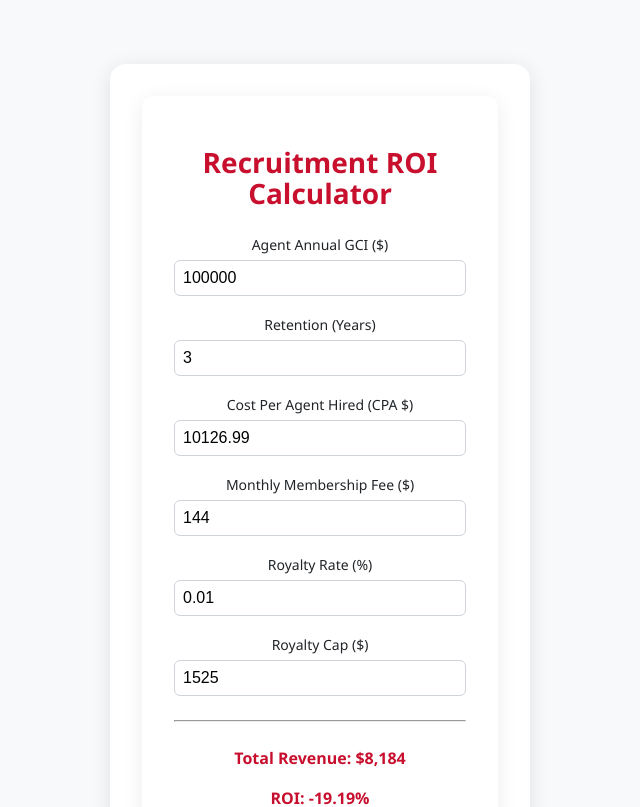
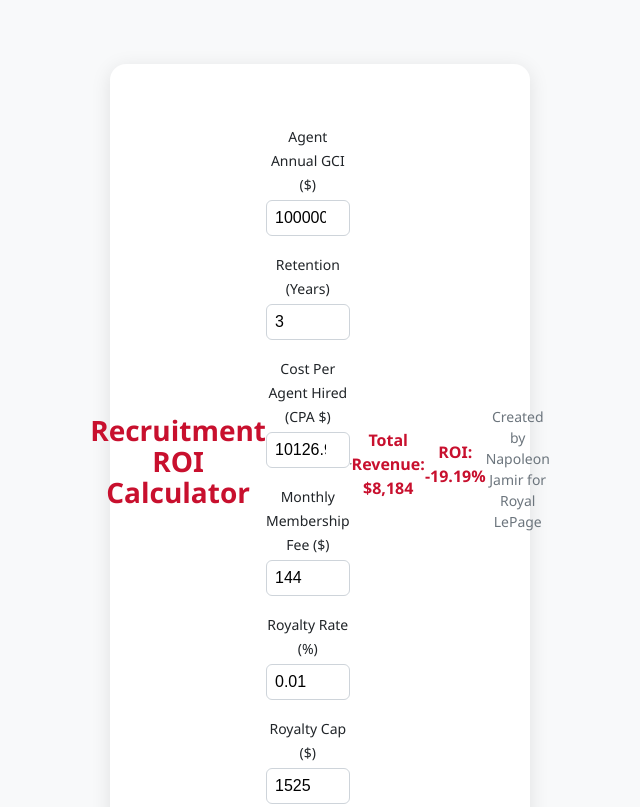
Before and after one commit to Napoleonrlp/recruitmentroi, a React (Vite) app: page / in a window 1280 px wide. Shown: the top 807 px of the page, without its empty margins (320-960 px from the left). Built offline with nearby package versions, Linux system fonts and the light colour scheme.

Commit message:
Update App.tsx

```diff
--- a/src/App.tsx
+++ b/src/App.tsx
@@ -17,9 +17,9 @@
   const isNegativeROI = roi < 0
   const isNegativeRevenue = totalRevenue < cpa
 
-  return (
+ return (
+  <div className="bg-[#f8f9fa] min-h-screen flex items-center justify-center px-4">
     <div className="calculator-wrapper">
-      <div className="calculator-container">
         <h1 style={{
           fontSize: "1.75rem",
           fontWeight: "700",
```
